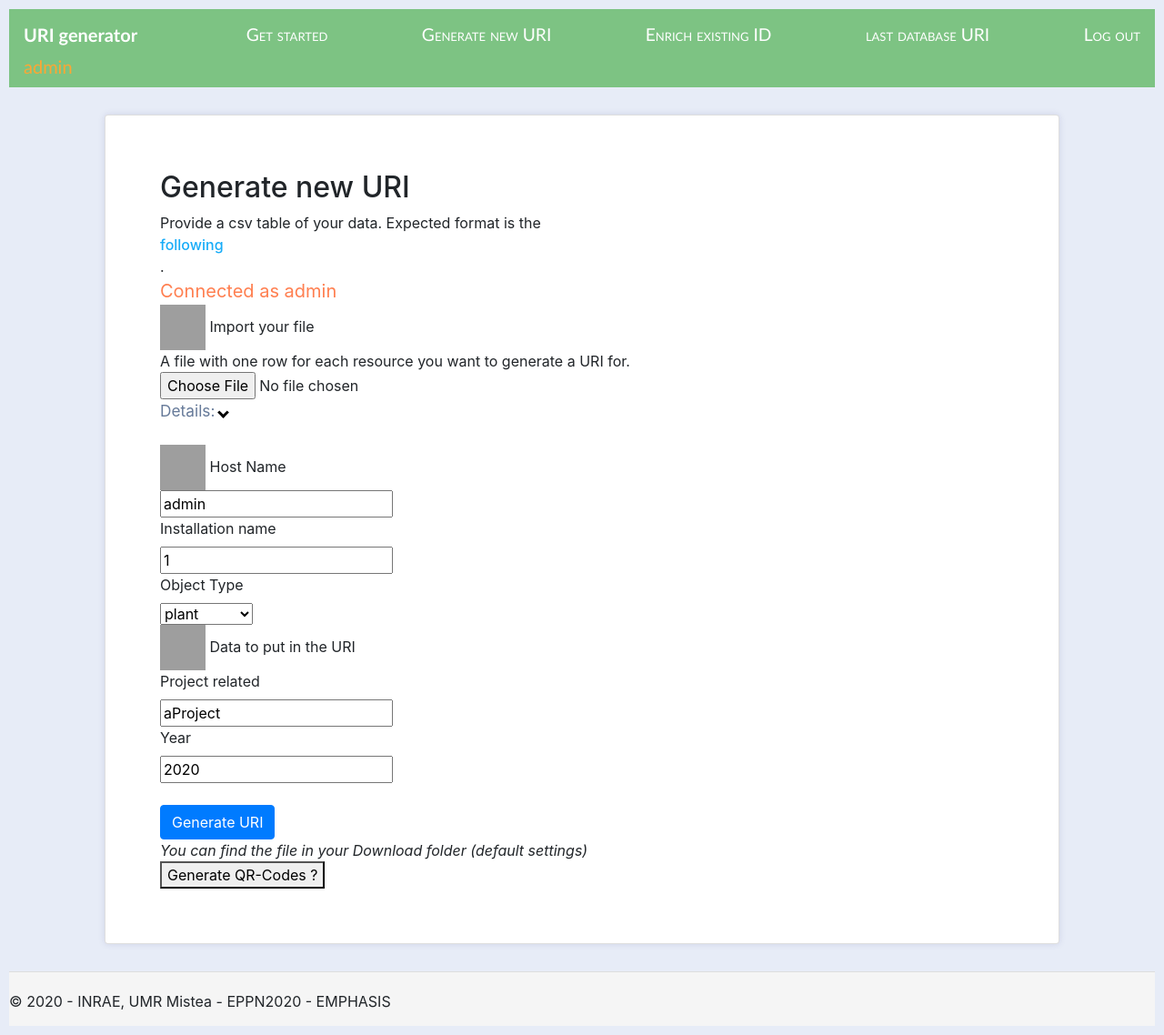
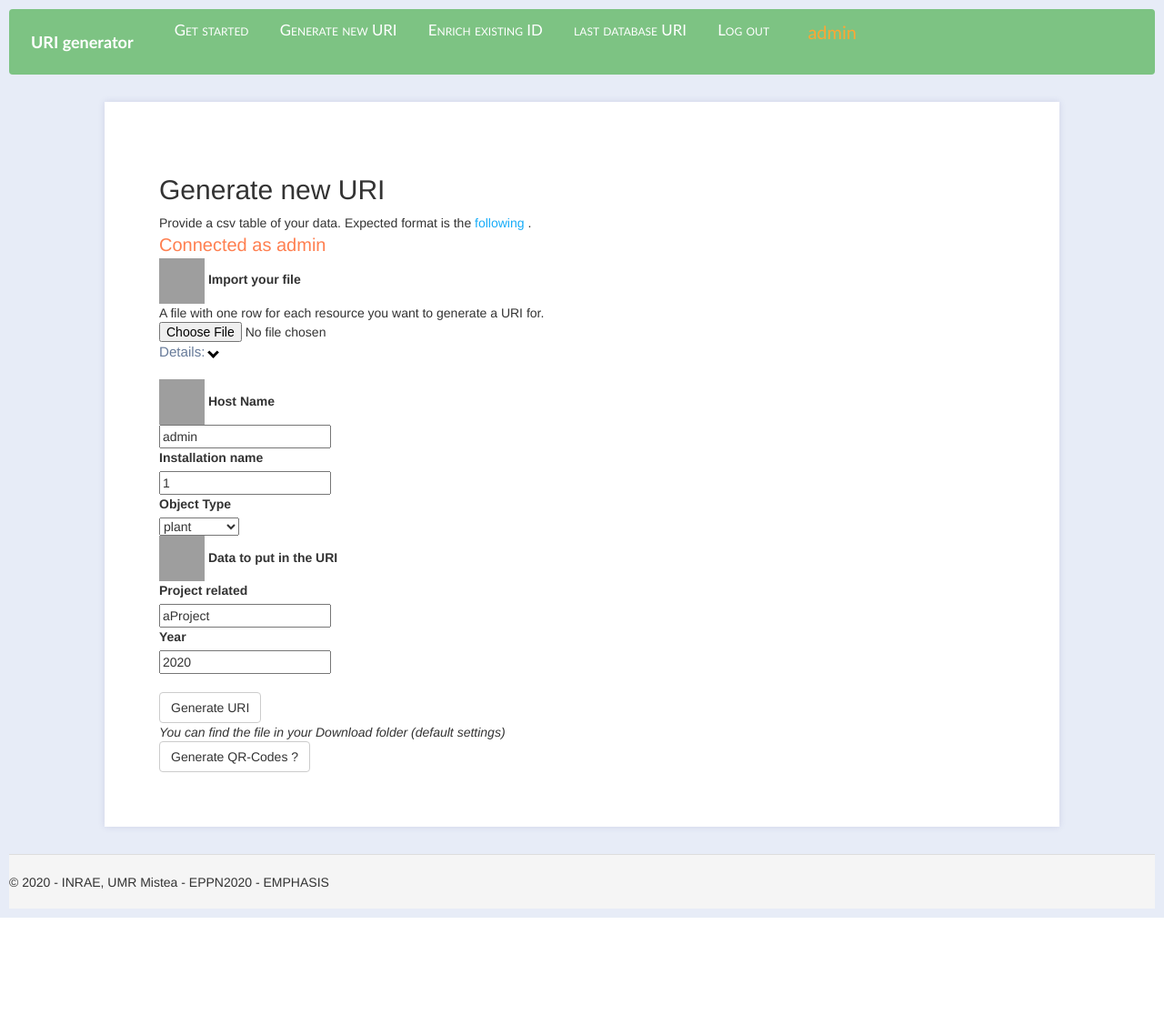
Before and after one commit to niio972/uri-generator, a Flask app: page /import_dataset in a window 1280 px wide. Shown: the whole page at 91% size. After the commit the page ends 1009 px from the top, so only its background shows below. Run offline with Flask 2, Linux system fonts and the light colour scheme; a user stored in the database is signed in; some libraries are stand-ins or nearby versions; grey boxes are pictures that could not be loaded.

Commit message:
style button

```diff
--- a/app/templates/import.html
+++ b/app/templates/import.html
@@ -122,7 +122,7 @@
   </div>
 
   <br />
-  <button type="submit" class="btn btn-primary" id="upload_csv">
+  <button type="submit" class="btn btn-default" id="upload_csv">
     Generate URI
   </button>
   <br />
@@ -139,7 +139,11 @@
     <option value="plant">plant</option>
     <option value="plot">plot</option>
   </select>
-  <button type="submit" v-if="supl_data.qrcodes.includes(resource_type)">
+  <button
+    class="btn btn-default"
+    type="submit"
+    v-if="supl_data.qrcodes.includes(resource_type)"
+  >
     Generate QR-Codes ?
   </button>
 </form>
```
